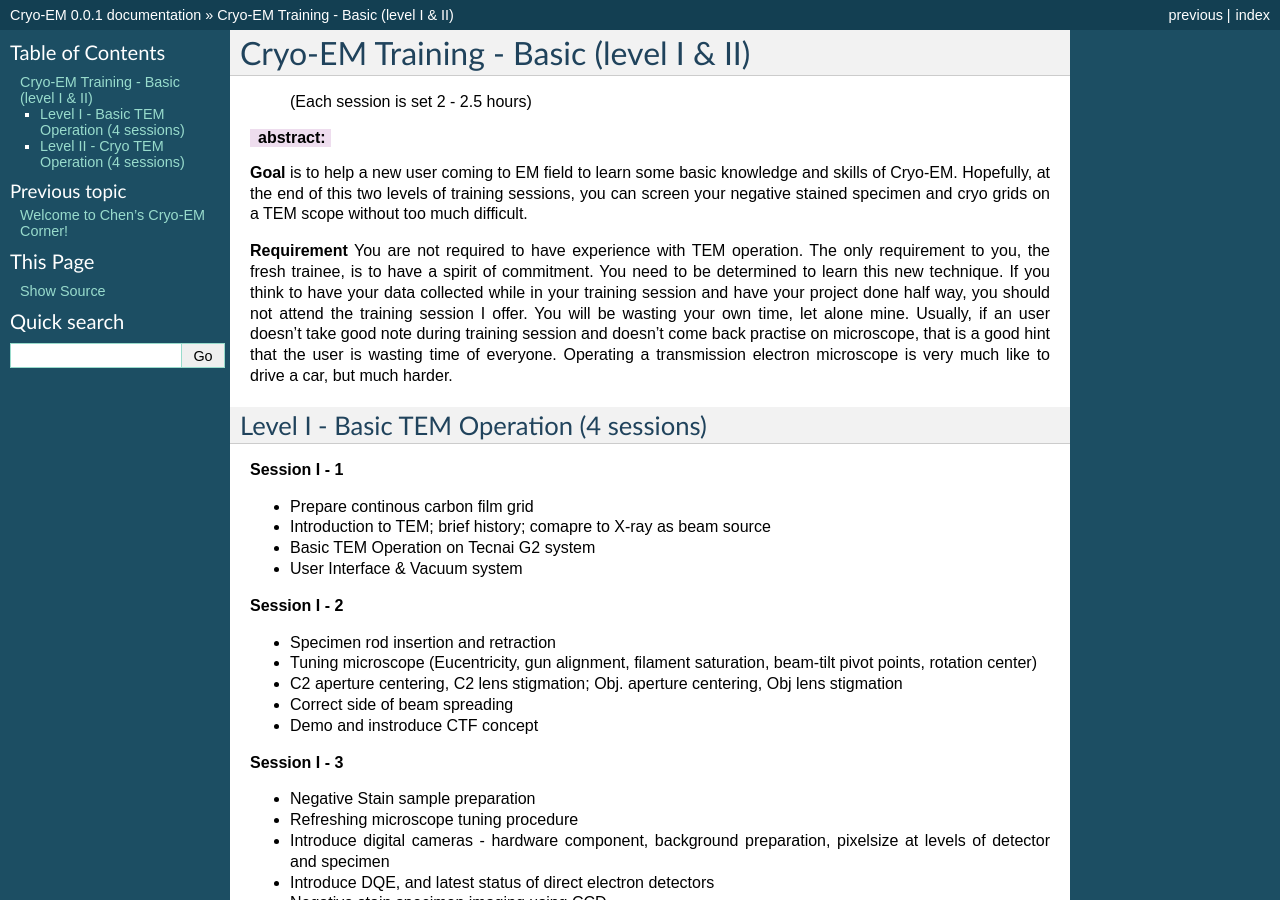
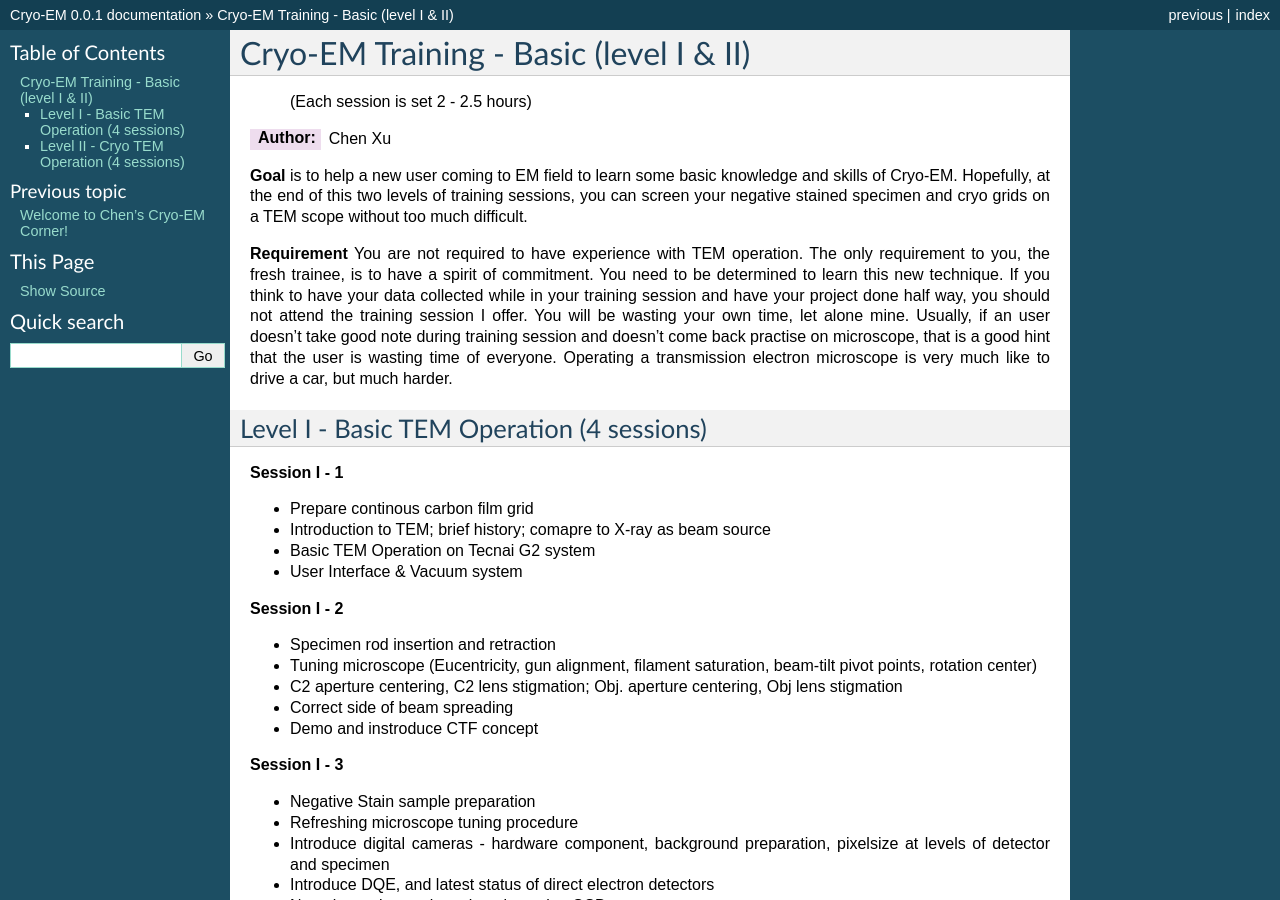
Before and after one commit to xuchen66/sphinx-emdocs, a Sphinx documentation site: the page built from source/cryo-em_training.rst, in a window 1280 px wide and 900 px high. Built offline with Sphinx 7.4.7, drawn with Linux system fonts in a browser that asks for light colours; pages that are not in the unit, such as notebooks, are missing from menus.

Commit message:
Update cryo-em_training.rst

```diff
--- a/source/cryo-em_training.rst
+++ b/source/cryo-em_training.rst
@@ -5,7 +5,7 @@
 Cryo-EM Training - Basic (level I & II)
 =======================================
           (Each session is set 2 - 2.5 hours)
-:abstract:
+:Author: Chen Xu
 
 **Goal** is to help a new user coming to EM field to learn some basic knowledge and skills of Cryo-EM. Hopefully, at the end of this two levels of training sessions, you can screen your negative stained specimen and cryo grids on a TEM scope without too much difficult.
 
```
